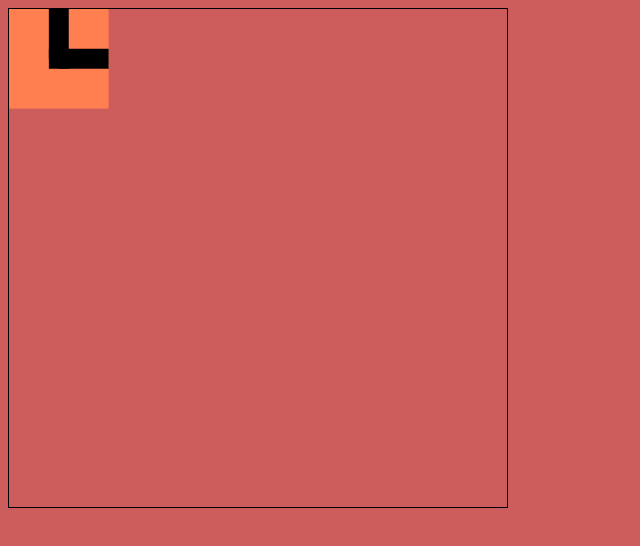
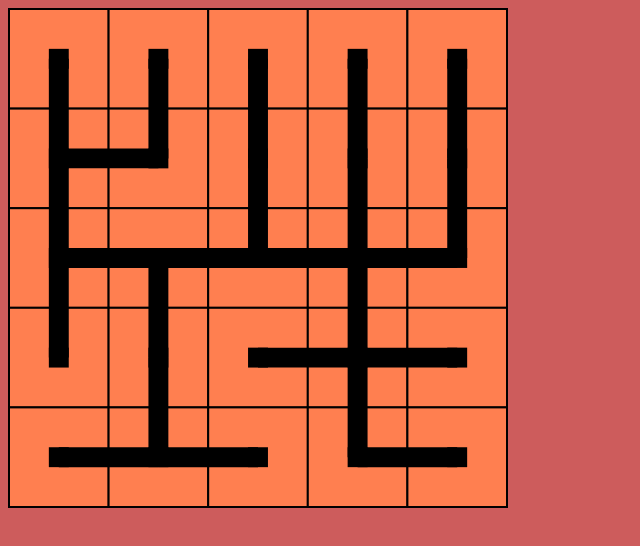
Before and after one commit to courajs/svg-pipes, a plain HTML site: page index.html in a window 1280 px wide. Shown: the whole page, without its empty margins (0-640 px from the left). Drawn offline with Linux system fonts and the light colour scheme.

Commit message:
Render a board

```diff
--- a/index.html
+++ b/index.html
@@ -5,6 +5,8 @@
     <link rel="stylesheet" href="./style.css" />
   </head>
   <body>
+    <div id="game"></div>
+    <!--
     <svg class="game" viewBox="0 0 1 1">
       <g class="cell" transform="scale(0.2)">
         <rect x="0" y="0" width="1" height="1" fill="coral"/>
@@ -13,6 +15,7 @@
         <line x1="0.5" y1="0.5" x2="0.5" y2="0.5" class="center"/>
       </g>
     </svg>
+    -->
     <script src="./pipes.js"></script>
   </body>
 </html>
--- a/pipes.js
+++ b/pipes.js
@@ -1,3 +1,99 @@
+// =====
+// Rendering
+// =====
+class Game {
+  board;    // Game state
+  el;       // root DOM element
+  cell_els; // 2d array of g elements corresponding to board cells
+
+  constructor(board, root_el) {
+    this.board = board;
+    this.el = root_el;
+  }
+
+  init() {
+    let scale_factor = 1 / this.board.width;
+
+    var svg = document.createElementNS("http://www.w3.org/2000/svg", "svg");
+    svg.setAttribute('class', 'game');
+    svg.setAttribute('viewBox', '0 0 1 1');
+    this.cell_els = new Array(this.board.height);
+    for (let row=0; row<this.board.height; row++) {
+      let r = new Array(this.board.width);
+      this.cell_els[row] = r;
+      for (let col=0; col<this.board.width; col++) {
+        let g = document.createElementNS("http://www.w3.org/2000/svg", "g");
+        g.setAttribute("class", "cell");
+        let kids = [
+          '<rect class="cell-background" x="0" y="0" width="1" height="1" fill="coral"/>',
+          '<line class="center" x1="0.5" y1="0.5" x2="0.5" y2="0.5"/>',
+        ];
+        if (this.board.rows[row][col].up) {
+          kids.push('<line class="arm" x1="0.5" x2="0.5" y1="0" y2="0.5"/>');
+        }
+        if (this.board.rows[row][col].down) {
+          kids.push('<line class="arm" x1="0.5" x2="0.5" y1="1" y2="0.5"/>');
+        }
+        if (this.board.rows[row][col].right) {
+          kids.push('<line class="arm" x1="0.5" x2="1" y1="0.5" y2="0.5"/>');
+        }
+        if (this.board.rows[row][col].left) {
+          kids.push('<line class="arm" x1="0.5" x2="0" y1="0.5" y2="0.5"/>');
+        }
+        g.innerHTML = kids.join('');
+        g.setAttribute('transform', `
+            scale(${scale_factor})
+            translate(${col}, ${row})
+        `);
+        r[col] = g;
+        svg.appendChild(g);
+      }
+    }
+
+    this.el.appendChild(svg);
+  }
+}
+
+
+// =====
+// Game logic
+// =====
+class Board {
+  width = 0;
+  height = 0;
+  rows = [];
+
+  constructor(width, height) {
+    this.width = width;
+    this.height = height;
+    for (let row=0; row<height; row++) {
+      var r = new Array(width);
+      for (let col=0; col<width; col++) {
+        r[col] = new Cell(row, col);
+      }
+      this.rows.push(r);
+    }
+  }
+
+  neighbors(cell) {
+    var result = new Set();
+    var {row, col} = cell;
+    if (row > 0) {
+      result.add(this.rows[row-1][col]);
+    }
+    if (row < (this.height-1)) {
+      result.add(this.rows[row+1][col]);
+    }
+    if (col > 0) {
+      result.add(this.rows[row][col-1]);
+    }
+    if (col < (this.width-1)) {
+      result.add(this.rows[row][col+1]);
+    }
+    return result;
+  }
+}
+
 class Cell {
   up = false;
   right = false;
@@ -43,42 +139,6 @@ class Cell {
   }
 }
 
-class Board {
-  width = 0;
-  height = 0;
-  rows = [];
-
-  constructor(width, height) {
-    this.width = width;
-    this.height = height;
-    for (let row=0; row<height; row++) {
-      var r = new Array(width);
-      for (let col=0; col<width; col++) {
-        r[col] = new Cell(row, col);
-      }
-      this.rows.push(r);
-    }
-  }
-
-  neighbors(cell) {
-    var result = new Set();
-    var {row, col} = cell;
-    if (row > 0) {
-      result.add(this.rows[row-1][col]);
-    }
-    if (row < (this.height-1)) {
-      result.add(this.rows[row+1][col]);
-    }
-    if (col > 0) {
-      result.add(this.rows[row][col-1]);
-    }
-    if (col < (this.width-1)) {
-      result.add(this.rows[row][col+1]);
-    }
-    return result;
-  }
-}
-
 function plumb_board(board) {
   let pristine = new Set();
   let frontier = new Set();
@@ -105,9 +165,12 @@ function plumb_board(board) {
   }
 }
 
-var BOARD = new Board(5, 5);
-plumb_board(BOARD);
-console.log(BOARD);
+
+
+
+// ====
+// Set functions
+// ===
 
 // Move items between sets, only if they're actually
 // in the source set
@@ -138,3 +201,15 @@ function pluck(s) {
   s.delete(item);
   return item;
 }
+
+
+// =====
+// Main
+// =====
+var b = new Board(5, 5);
+plumb_board(b);
+
+var el = document.querySelector('#game');
+var game = new Game(b, el);
+game.init();
+console.log(game);
--- a/style.css
+++ b/style.css
@@ -24,3 +24,8 @@ svg.game g.cell line.center {
   stroke-linecap: square;
   stroke-width: 0.2;
 }
+
+svg.game g.cell .cell-background {
+  stroke: black;
+  stroke-width: 0.02;
+}
```
